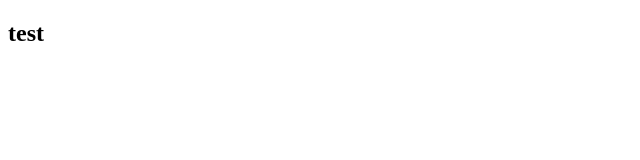
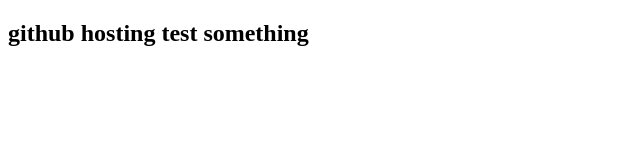
Before and after one commit to eehcl2/Map_api, a plain HTML site: page index.html in a window 1280 px wide. Shown: the whole page, without its empty margins (0-640 px from the left). Drawn offline with Linux system fonts and the light colour scheme.

Commit message:
something

```diff
--- a/index.html
+++ b/index.html
@@ -6,6 +6,7 @@
     <title>Map api</title>
   </head>
   <body>
-    <h2>test</h2>
+    <h2>github hosting test something</h2>
+    <!-- 8iyf1bud1k -->
   </body>
 </html>
```
